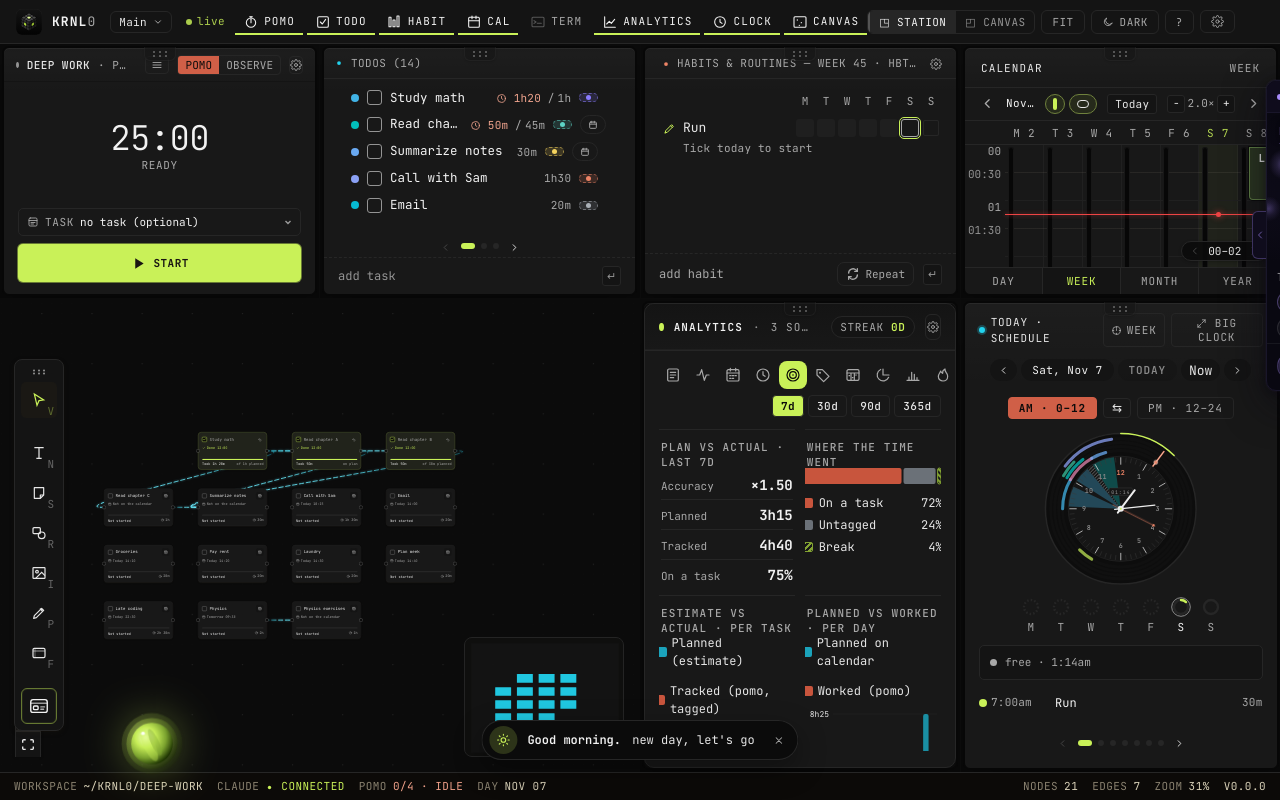
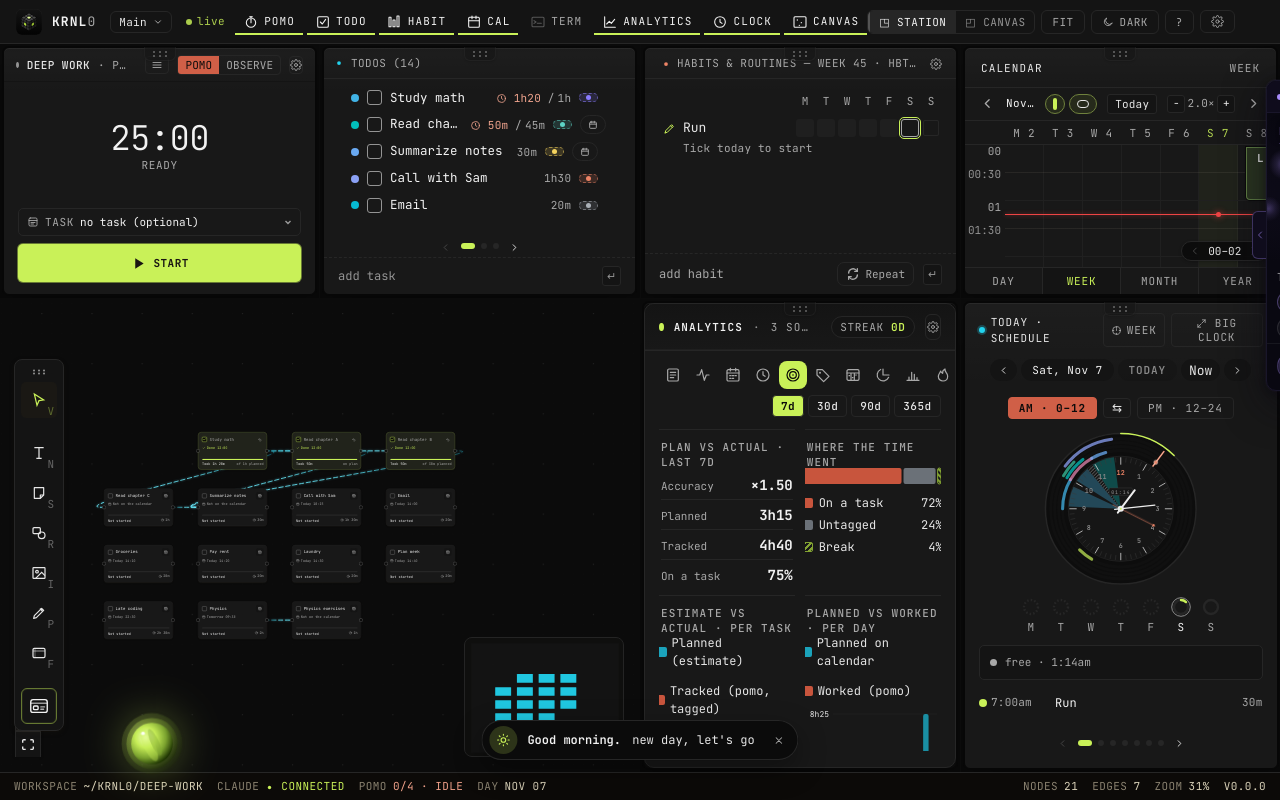
Before and after one commit to theMindDeveloper/KRNL0, a React (Vite) app: page / in a window 1280 px wide. Built offline with nearby package versions, Linux system fonts and the light colour scheme.

Commit message:
feat(calendar): recorded time as a strip on the day line — no dark lane, no gap

```diff
--- a/src/renderer/components/nodes/CalendarNode/WeekView.tsx
+++ b/src/renderer/components/nodes/CalendarNode/WeekView.tsx
@@ -243,9 +243,10 @@ function CalIcon({ name, size = 11 }: { name: keyof typeof CAL_ICONS; size?: num
 // The tracked-time lane (F29, draft A): a recessed slot at the day's left,
 // wide enough to read as its own lane. A day under 70 px wide (the Station
 // week) gets a slimmer slot so plans keep their room. Plans start 3 px after it.
-const TRACK_LEFT = (singleDay: boolean, tiny = false): number => (singleDay ? 5 : tiny ? 3 : 4);
-const TRACK_W = (singleDay: boolean, tiny = false): number => (singleDay ? 14 : tiny ? 6 : 11);
-const RAIL_PX = (singleDay: boolean, tiny = false): number => TRACK_LEFT(singleDay, tiny) + TRACK_W(singleDay, tiny) + 1;
+// F29 — recorded time is a strip flush on the day's own left line (no slot,
+// no gap), so it can only belong to that day. Plans start 3 px after it.
+const TRACK_W = (singleDay: boolean, tiny = false): number => (singleDay ? 6 : tiny ? 4 : 5);
+const RAIL_PX = (singleDay: boolean, tiny = false): number => TRACK_W(singleDay, tiny) + 3;
 
 type HabitScheduleKind = 'weekly' | 'daily';
 
@@ -1314,7 +1315,7 @@ export function WeekView({ state, config, onCommand, singleDay = false }: WeekVi
       const blockH = Math.max(MIN_BLOCK_PX, heightPx - BLOCK_GAP);
       // A name too wide for the bar stands its letters one above the other
       // (never rotated) when the bar is tall enough; 11px mono is ~6.6px a letter.
-      const letterRow = letter !== undefined && blockH >= 15 && widthPx >= letter.length * 6.6 + 3;
+      const letterRow = letter !== undefined && blockH >= 12 && widthPx >= letter.length * 6.6 + 3;
       const letterStack = letter !== undefined && !letterRow && letter.length > 1 && widthPx >= 10 && blockH >= letter.length * 11 + 2;
       const letterFits = letterRow || letterStack;
       const tickFits = letterFits && blockH >= (letterStack ? letter.length * 11 + 18 : 34) && widthPx >= 12;
@@ -1776,34 +1777,22 @@ export function WeekView({ state, config, onCommand, singleDay = false }: WeekVi
     });
   }
 
-  // What really happened (F16, F29): a track on the left edge of every day
-  // that fills, like the Clock's ring but straight, with what you tracked.
-  // It sits beside the plans, never on them. A running span has moving
+  // What really happened (F16, F29): a strip of colour flush on the day's
+  // left line, only where you tracked time — nothing is drawn where you did
+  // not. It sits beside the plans, never on them. A running span has moving
   // stripes and grows; a break is a gap.
-  // The lane is a slot carved into its own day (inner shadow, its own edge),
-  // so it reads as part of that day, not as the line between two days.
   const trackW = TRACK_W(singleDay, tinyDays);
-  const trackLeft = TRACK_LEFT(singleDay, tinyDays);
   function renderRealityBlocks(dayYMD: string) {
     if (!layers.recorded) return null;
     const segs = realityByDay.get(dayYMD) ?? [];
-    const track = (
-      <div
-        key="reality-track"
-        data-testid="calendar-reality-track"
-        className="cal-lane"
-        aria-hidden
-        style={{
-          position: 'absolute', top: 2, bottom: 2, left: trackLeft, width: trackW, borderRadius: 6,
-          pointerEvents: 'none', zIndex: 0,
-        }}
-      />
-    );
-    return [track, ...segs.map((seg, i) => {
+    return segs.map((seg, i) => {
       const topPx = (seg.startMin / 60) * rowHeight;
       const heightPx = Math.max(3, ((seg.endMin - seg.startMin) / 60) * rowHeight);
       const isWork = seg.kind === 'work';
-      const tone = spanTone(tagLibrary, seg, easy);
+      const raw = spanTone(tagLibrary, seg, easy);
+      // Bright acid vanishes on light paper: a 5 px strip needs the deeper mix
+      // there (dark mode maps --acid-ink straight back to --acid).
+      const tone = raw === 'var(--acid)' ? 'color-mix(in srgb, var(--acid) 55%, var(--acid-ink, var(--acid)))' : raw;
       const minutes = Math.max(1, Math.round((seg.endMs - seg.startMs) / 60_000));
       return (
         <div
@@ -1822,13 +1811,13 @@ export function WeekView({ state, config, onCommand, singleDay = false }: WeekVi
           style={{
             position: 'absolute',
             top: topPx + 1,
-            // Inside the slot, 2 px from its walls.
-            left: trackLeft + 2,
-            width: trackW - 4,
+            // Flush on the day line; rounded only on the side facing the plans.
+            left: 0,
+            width: trackW,
             height: Math.max(2, heightPx - 2),
             pointerEvents: 'none',
             zIndex: 1,
-            borderRadius: 4,
+            borderRadius: '0 3px 3px 0',
             // A break draws nothing: it is the gap in the track (hover keeps its title).
             background: !isWork ? 'transparent'
               : seg.live ? `repeating-linear-gradient(135deg, ${tone} 0 4px, color-mix(in srgb, ${tone} 50%, transparent) 4px 8px)`
@@ -1836,7 +1825,7 @@ export function WeekView({ state, config, onCommand, singleDay = false }: WeekVi
           }}
         />
       );
-    })];
+    });
   }
 
   // ── Habit block renderer (ADR 0002 §6) ──────────────────────────────────────
--- a/src/renderer/styles/reactflow-theme.css
+++ b/src/renderer/styles/reactflow-theme.css
@@ -347,16 +347,3 @@
   .todo-tag__label { display: none; }
   .todo-tag { padding: 1px 6px !important; }
 }
-
-
-/* The tracked-time lane (calendar-clock-visuals F29): a slot carved into the
-   left of each day — darker than the day, an inner shadow at the top, a hairline
-   edge — that recorded focus fills. */
-.cal-lane {
-  background: color-mix(in srgb, var(--paper) 70%, #000 30%);
-  box-shadow: inset 0 1px 3px rgba(0, 0, 0, 0.55), inset 0 0 0 1px color-mix(in srgb, var(--ink) 9%, transparent);
-}
-[data-theme="light"] .cal-lane {
-  background: color-mix(in srgb, var(--paper) 88%, #000 12%);
-  box-shadow: inset 0 1px 3px rgba(0, 0, 0, 0.18), inset 0 0 0 1px rgba(0, 0, 0, 0.08);
-}
```
Also changed, not shown: 4 other files (tests, documents, lock files or other folders).
